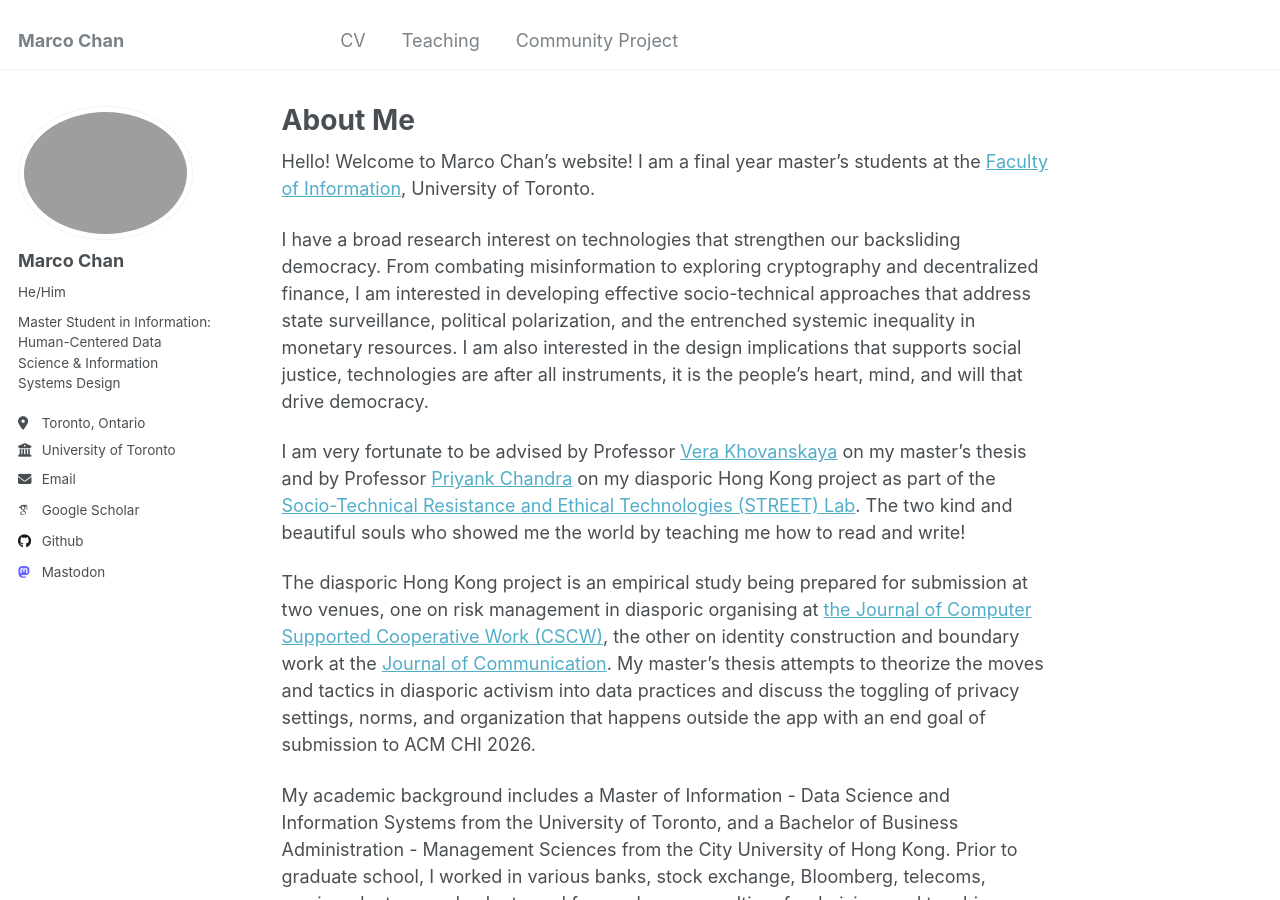
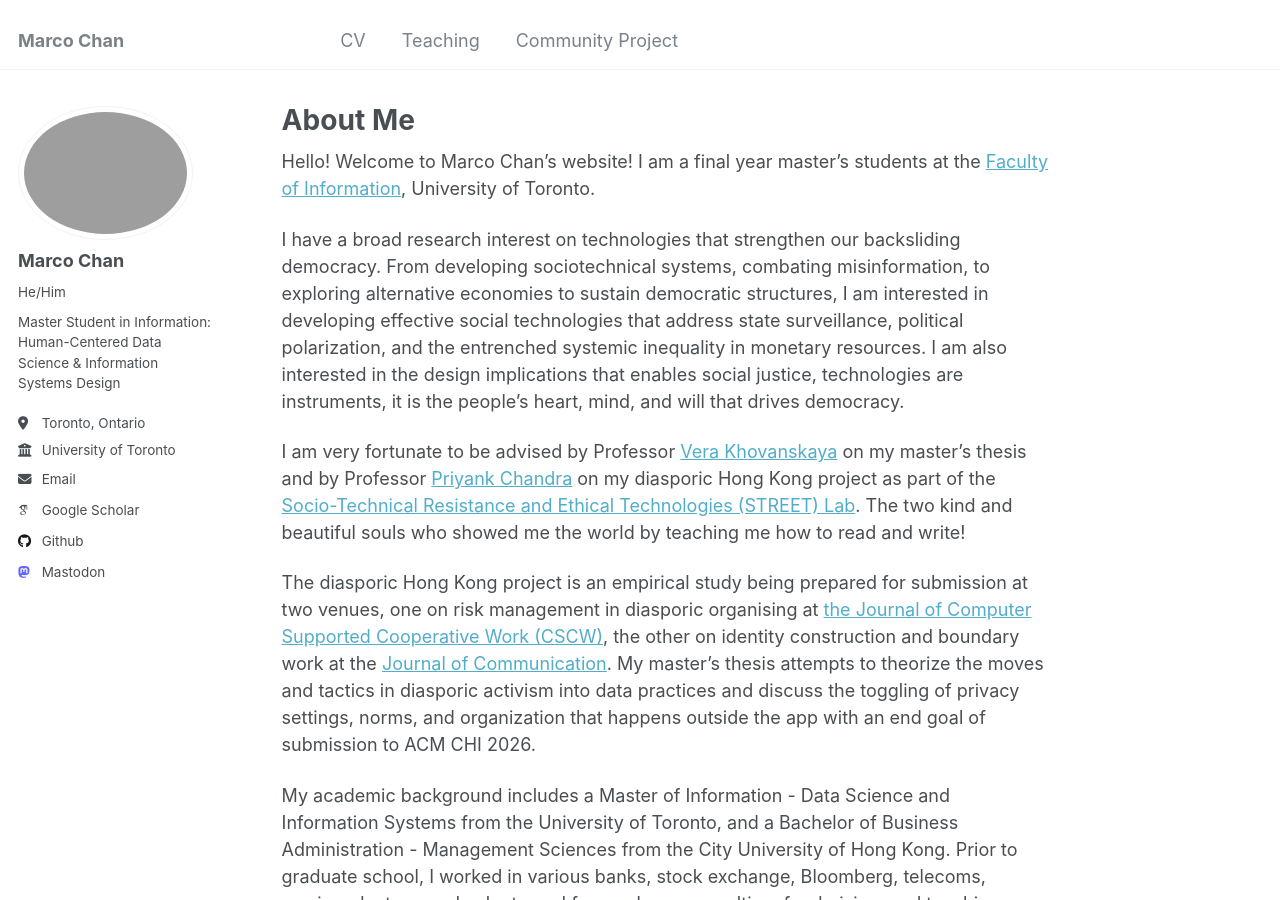
Before and after one commit to Marco-ProspectivePhD/home, a Jekyll site: the page built from _pages/about.md, in a window 1280 px wide and 900 px high. Built offline with Jekyll 4.4.1, drawn with Linux system fonts in a browser that asks for light colours; some web fonts are replaced.

Commit message:
Update about.md

```diff
--- a/_pages/about.md
+++ b/_pages/about.md
@@ -9,7 +9,7 @@ redirect_from:
 
 Hello! Welcome to Marco Chan's website! I am a final year master's students at the [Faculty of Information](https://ischool.utoronto.ca/), University of Toronto.
 
-I have a broad research interest on technologies that strengthen our backsliding democracy. From combating misinformation to exploring cryptography and decentralized finance, I am interested in developing effective socio-technical approaches that address state surveillance, political polarization, and the entrenched systemic inequality in monetary resources. I am also interested in the design implications that supports social justice, technologies are after all instruments, it is the people’s heart, mind, and will that drive democracy.
+I have a broad research interest on technologies that strengthen our backsliding democracy. From developing sociotechnical systems, combating misinformation, to exploring alternative economies to sustain democratic structures, I am interested in developing effective social technologies that address state surveillance, political polarization, and the entrenched systemic inequality in monetary resources. I am also interested in the design implications that enables social justice, technologies are instruments, it is the people’s heart, mind, and will that drives democracy.
 
 I am very fortunate to be advised by Professor [Vera Khovanskaya](https://verakhovanskaya.github.io/) on my master's thesis and by Professor [Priyank Chandra](https://www.priyankc.com/) on my diasporic Hong Kong project as part of the [Socio-Technical Resistance and Ethical Technologies (STREET) Lab](https://www.streetlab.tech/). The two kind and beautiful souls who showed me the world by teaching me how to read and write!
 
```
